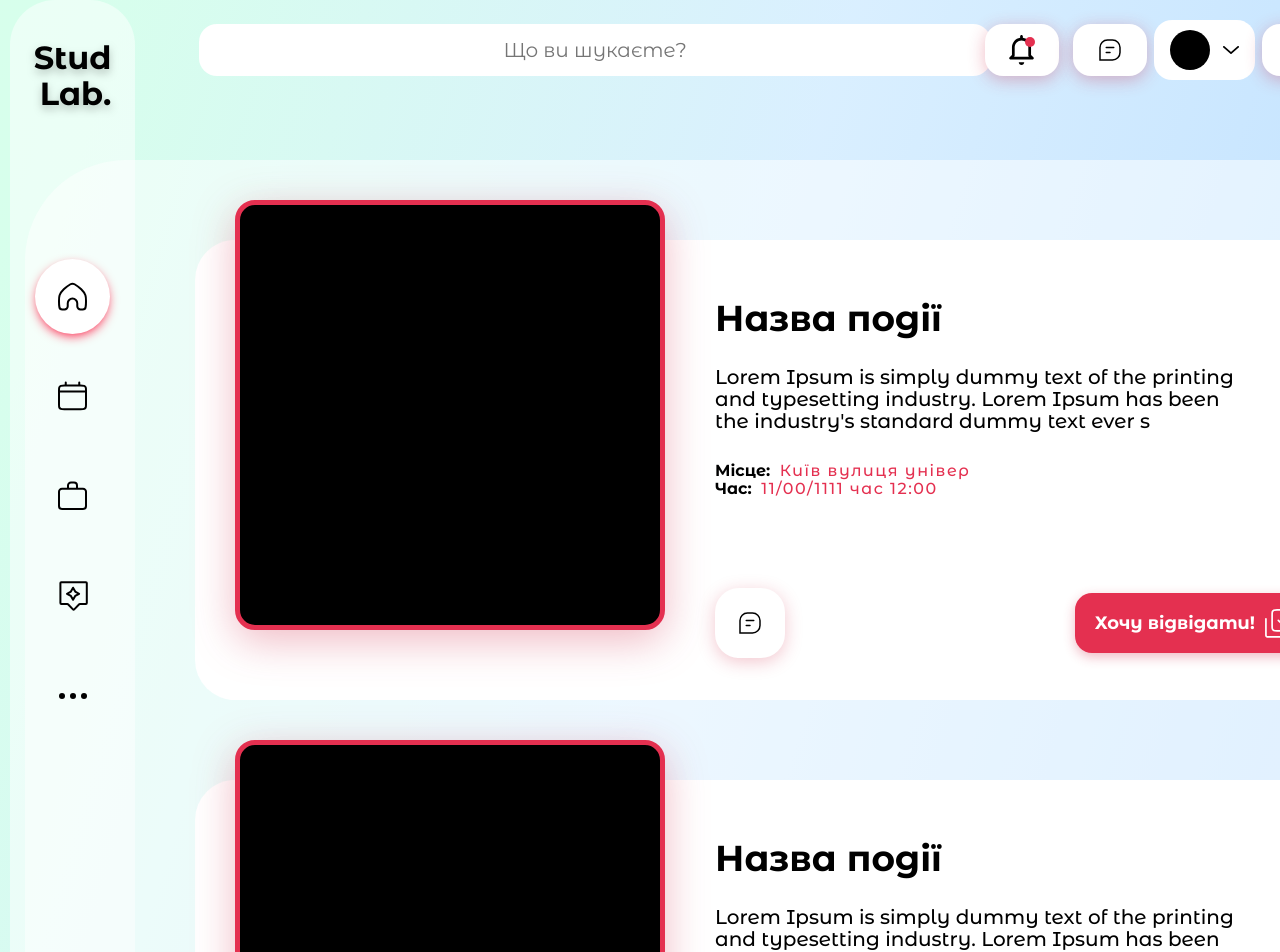
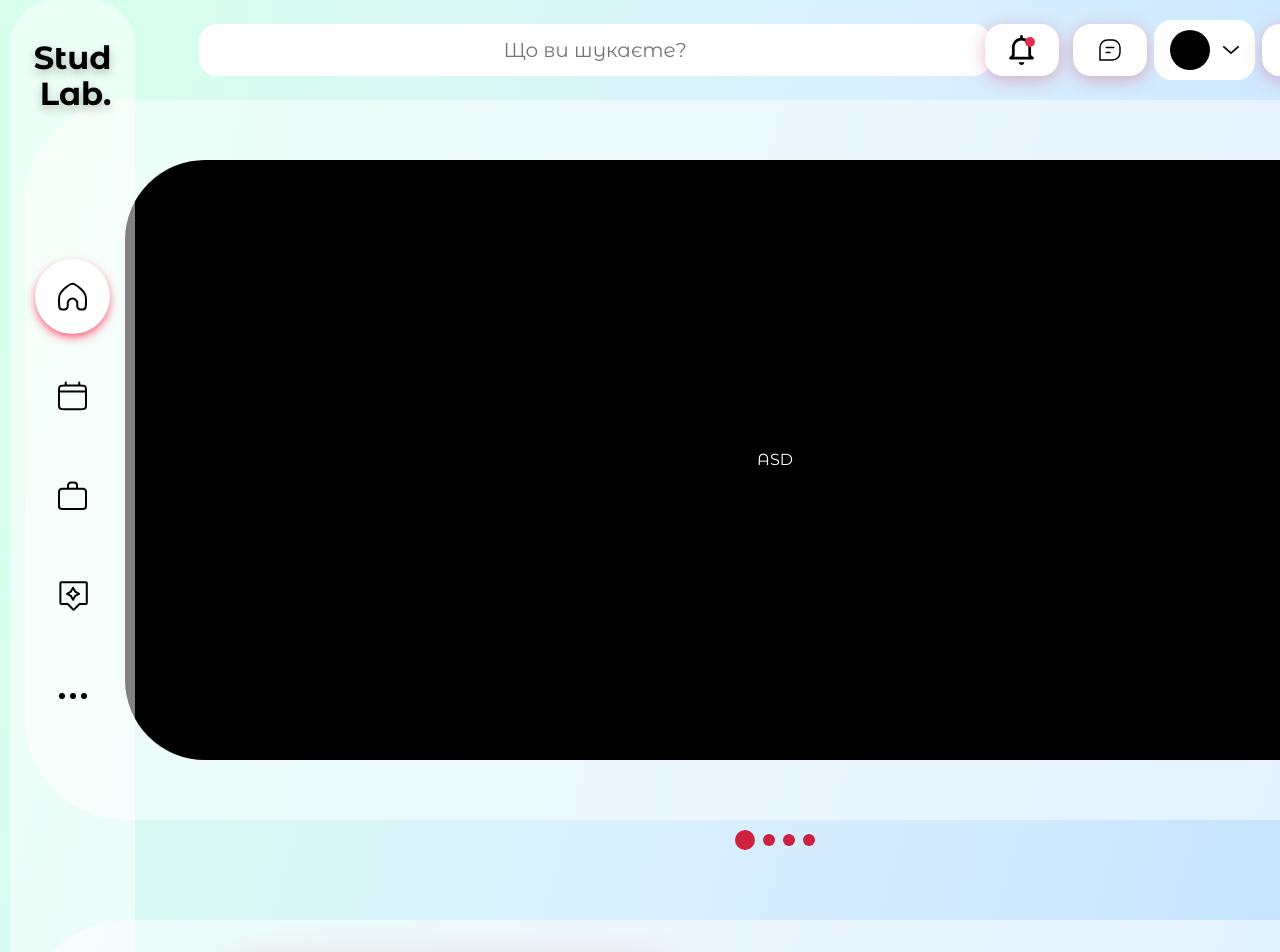
Before and after one commit to PohribniakRoman/StudLab, a React (Vite) app: page / in a window 1280 px wide. Shown: the top 952 px of the page. Built offline with nearby package versions, Linux system fonts and the light colour scheme.

Commit message:
add slider

```diff
--- a/src/components/Slider.tsx
+++ b/src/components/Slider.tsx
@@ -1,15 +1,28 @@
-const sldierData = [{url:""},{url:""},{url:""},{url:""}];
+import {useRef,useCallback,useState} from "react";
+const sldierData = [{url:"ABC"},{url:"ASD"},{url:"ZXC"},{url:"123"}];
 
 export const Slider:React.FC = () => {
+    const slip = useRef<any>();
+    const updateSlider = useCallback((ind:number)=>{
+        slip.current.style.transform=`translateX(-${ind*1300}px)`;
+    },[])
+    const [activeDot,setActive] = useState<number>(0);
+
     return <div className="slider__container">
         <div className="slider__wrapper">
             <section className="slider">
-                <div className="slider__content"></div>
+                <div ref={slip} className="slider__slip">
+                    {sldierData.map(el=>{
+                        return <div className="slider__content">
+                            {el.url}
+                        </div>
+                    })}
+                </div>
             </section>
         </div>
-        <section className="sldier__dots">
-            {sldierData.map(el=>{
-                return <div className="sldier__dots--item"></div>
+        <section className="slider__dots">
+            {sldierData.map((el,ind)=>{
+                return <div onClick={()=>{updateSlider(ind);setActive(ind)}} className={`slider__dots--item ${activeDot===ind?"active_dot":""}`}></div>
             })}
         </section>
     </div>
--- a/src/pages/Home.tsx
+++ b/src/pages/Home.tsx
@@ -2,6 +2,7 @@ import { Event } from "../components/Event";
 import { EventContainer } from "../components/EventContainer";
 import { Footer } from "../components/Footer";
 import { NavBar } from "../components/NavBar";
+import { Slider } from "../components/Slider";
 import { UserBar } from "../components/UserBar";
 import { Vacancy } from "../components/Vacancy";
 import { VacancyContainer } from "../components/VacanyContainer";
@@ -12,6 +13,7 @@ export const Home: React.FC = () => {
       <NavBar />
       <div className="home__container">
       <UserBar />
+      <Slider/>
       <EventContainer>
         <Event/>
         <Event/>
--- /dev/null
+++ b/src/styles/_slider.scss
@@ -0,0 +1,53 @@
+.slider{
+    @include flex-center;
+    width: 1300px;
+    height: 600px;
+    overflow: hidden;
+    &__slip{
+        @include flex-center;
+        justify-content: flex-start;
+        width: 100%;
+        transition: .3s;
+        transform:translateX(-1300px);
+        height: 100%;
+    }
+    &__content{
+        min-width: 1300px;
+        min-height: 600px;
+        border-radius: 80px;
+        background: #000;
+        @include flex-center;
+        color: #fff;
+    }
+    &__container{
+        @include flex-column-center;
+    }
+    &__wrapper{
+        @include flex-center;
+        padding: 60px 0;
+        width: 1500px;
+        background: rgba(255, 255, 255, 0.5);
+        border-radius: 101px;
+    }
+    &__dots{
+        @include flex-center;
+        height: 40px;
+        &--item{
+            width:12px;
+            height: 12px;
+            border-radius: 50%;
+            background-color: #CE2140;
+            margin:4px;
+            cursor: pointer;
+            transition: .3s;
+            &:hover{
+                width: 20px;
+                height: 20px;
+            }
+        }
+    }
+}
+.active_dot{
+    width: 20px;
+    height: 20px;
+}
--- a/src/styles/index.scss
+++ b/src/styles/index.scss
@@ -17,4 +17,5 @@
 @import "userbar";
 @import "vacancy";
 @import "events";
+@import "slider";
 @import "reset.css";
```
